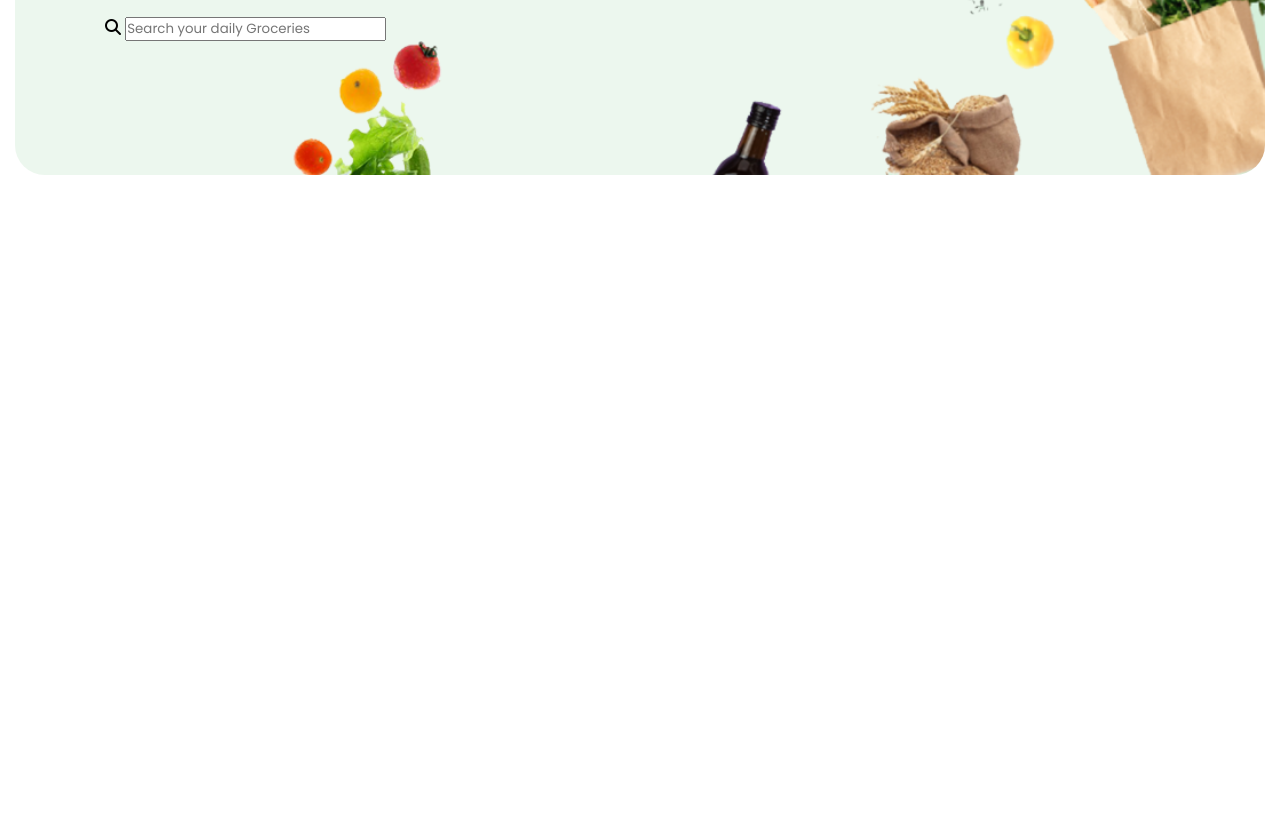
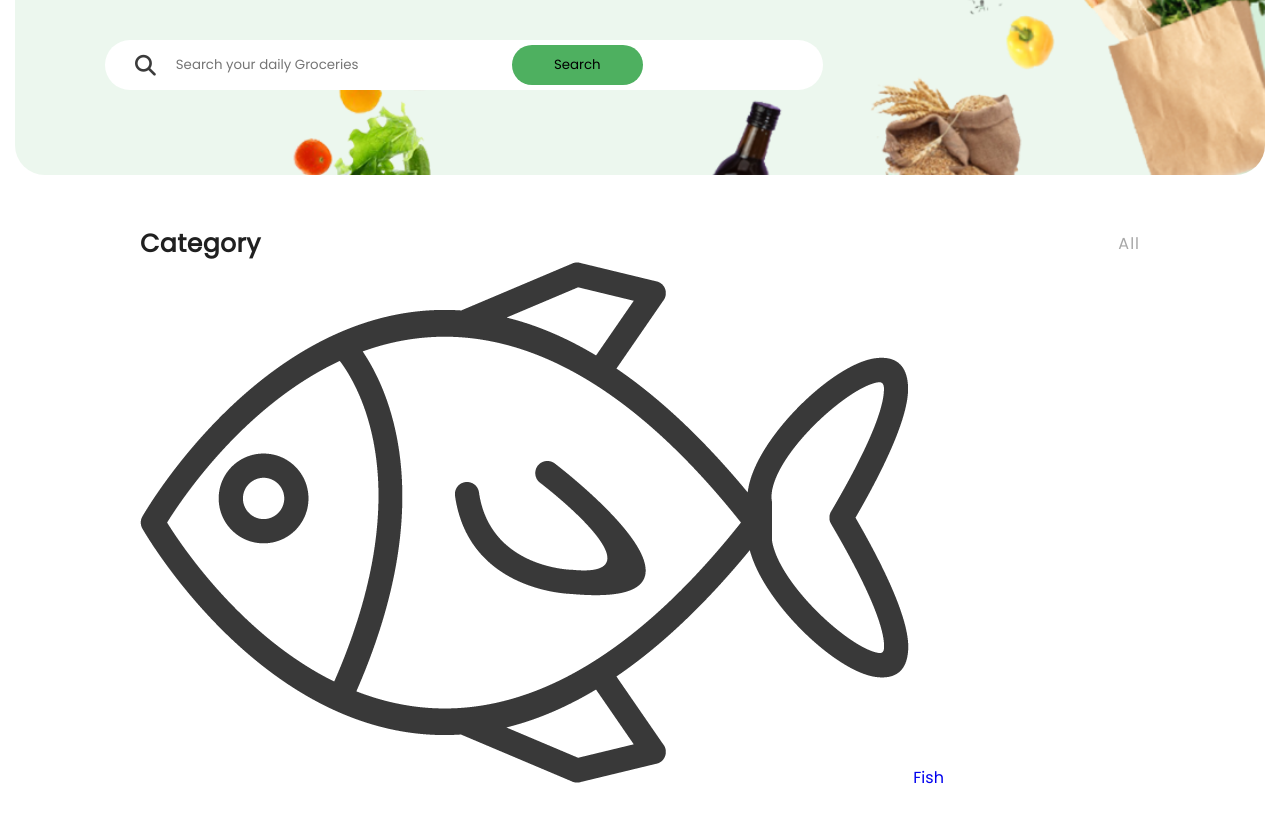
Before and after one commit to angan358/Grocery, a plain HTML site: page index.html in a window 1280 px wide. Shown: the part 445-1266 px from the top of the page. Before the commit the page ends 800 px from the top, so only its background shows below. Drawn offline with Linux system fonts and the light colour scheme.

Commit message:
completed building the search banner section

```diff
--- a/CSS/style.css
+++ b/CSS/style.css
@@ -78,13 +78,13 @@ body {
 
 .menu li a:hover,
 .menu .active {
-    color: #40aa54;
-    transition: all ease 0.3s;
+  color: #40aa54;
+  transition: all ease 0.3s;
 }
 
 /* search-banner ============ */
 
-#search-banner{
+#search-banner {
   max-width: 1250px;
   height: 500px;
   border-radius: 30px;
@@ -99,10 +99,9 @@ body {
   padding: 20px;
   display: flex;
   align-items: center;
-
 }
 
-.bg-1{
+.bg-1 {
   position: absolute;
   left: -50px;
   top: -150px;
@@ -111,7 +110,7 @@ body {
   object-fit: contain;
 }
 
-.bg-2{
+.bg-2 {
   position: absolute;
   left: 60%;
   transform: translateX(-60%);
@@ -122,26 +121,103 @@ body {
   object-fit: contain;
 }
 
-.search-banner-text{
+.search-banner-text {
   display: flex;
   flex-direction: column;
   width: 500px;
   margin-left: 70px;
   position: relative;
 }
- .search-banner-text h1{
+.search-banner-text h1 {
   font-size: 3rem;
   line-height: 55px;
   color: #202020;
- }
+}
 
- .search-banner-text strong{
+.search-banner-text strong {
   color: #4eb060;
   font-size: 1.4rem;
- }
+}
 
- .search-box{
+.search-box {
   position: absolute;
   top: 340px;
   left: 90px;
- }
+}
+
+.search-box {
+  background-color: #ffff;
+  height: 50px;
+  display: flex;
+  align-items: center;
+  margin-top: 25px;
+  padding: 0px 180px 0px 20px;
+  border-radius: 34px;
+}
+
+.search-box i{
+  font-size: 1.3rem;
+  color: #3b3b3b;
+  margin: 0px 10px;
+}
+
+.search-box .search-input{
+  height: 40px;
+  border: none;
+  width: 100%;
+  padding: 0px 10px;
+  outline: none;
+}
+
+.search-box .search-btn{
+  width: 200px;
+  height: 40px;
+  border-radius: 34px;
+  background-color: #4eb060;
+  border: none;
+  cursor: pointer;
+  transition: all ease 0.3s;
+}
+
+.search-box .search-btn:hover{
+  background-color: #5ccf71;
+  transition: all ease 0.3s;
+}
+
+/* Category section======================= */
+
+
+#category{
+  display: flex;
+  flex-direction: column;
+  max-width: 1000px;
+  margin: 50px auto;
+}
+
+.category-heading{
+  display: flex;
+  justify-content: space-between;
+  align-items: center;
+}
+
+.category-heading h2{
+  font-size: 1.56rem;
+  font-weight: 700;
+  color: #202020;
+  letter-spacing: 0.5px;
+
+
+}
+
+
+.category-heading span{
+  color: #a7a7a7;
+  font-weight: 400;
+  letter-spacing: 1px;
+}
+
+.category-container{
+  display: flex;
+  justify-content: space-between;
+  align-items: center;
+}
--- a/index.html
+++ b/index.html
@@ -81,10 +81,51 @@
 
         <!-- input==== -->
 
-        <input type="text" class="search-input" placeholder="Search your daily Groceries">
+        <input type="text" class="search-input" placeholder="Search your daily Groceries" name="search" required>
+
+        <!-- btn=========== -->
+        <input type="submit" class="search-btn" value="Search">
+
+      </form>
+
+    </section>
+
+    <!-- Search-banner end=============================================== -->
 
 
-      </form>
+
+    <!-- Category section start=========================================== -->
+
+    <section id="category">
+
+      <!-- heading========= -->
+
+      <div class="category-heading">
+        <h2>Category</h2>
+        <span>All</span>
+      </div>
+
+
+      <!-- box-container==================== -->
+
+
+      <div class="category-container">
+
+        <!-- box==== -->
+        <a href="#" class="category-box">
+
+          <img src="./Images/fish.png" alt="fish image">
+          <span>Fish</span>
+
+        </a>
+      </div>
+
+
+
+
+
+
+
 
     </section>
 
```
